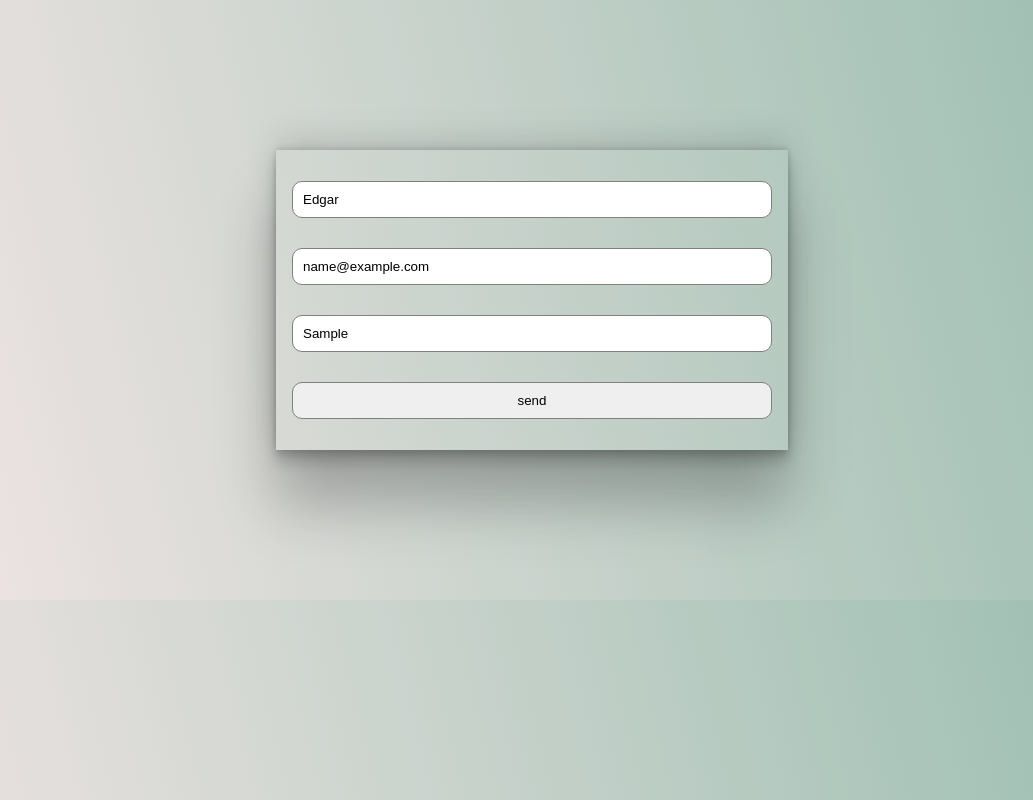
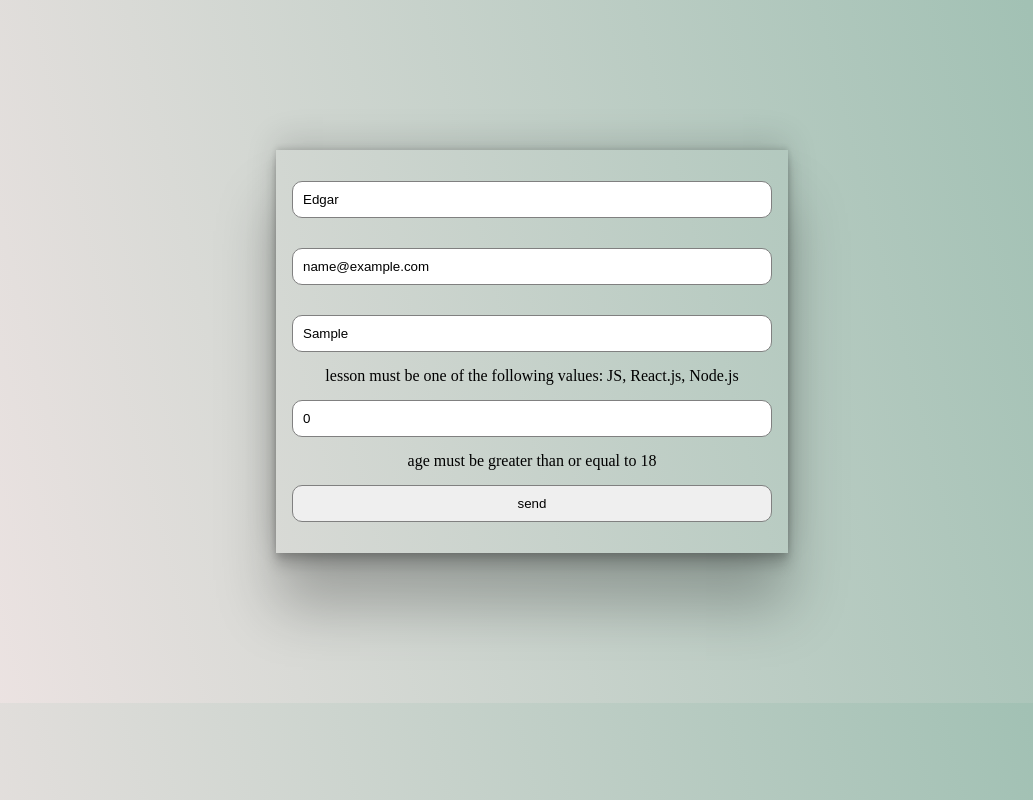
Before and after one commit to BrownEdgar/test, a React (Create React App) app: page / in a window 1280 px wide. Both pictures are taken after typing "name@example.com", "Sample" into the empty fields and a click on the input "send". Shown: the whole page, without its empty margins (108-1141 px from the left). Built offline with nearby package versions, Linux system fonts and the light colour scheme.

Commit message:
formik done

```diff
--- a/package.json
+++ b/package.json
@@ -13,7 +13,8 @@
     "react-dom": "^18.2.0",
     "react-hook-form": "^7.34.2",
     "react-scripts": "^5.0.1",
-    "web-vitals": "^2.1.4"
+    "web-vitals": "^2.1.4",
+    "yup": "^0.32.11"
   },
   "scripts": {
     "start": "react-scripts start",
--- a/src/components/Edgar/Formik/App.js
+++ b/src/components/Edgar/Formik/App.js
@@ -1,59 +1,45 @@
 import React from 'react'
-import { useFormik } from 'formik'
-
+import { Formik, Form, Field, ErrorMessage } from 'formik'
+import * as yup from 'yup'
 import "./App.css"
 
+const validationSchema = yup.object({
+	name: yup.string().required("This field is Required"),
+	email: yup.string().email("Plase set a valid Email").required("This field is Required"),
+	lesson: yup.string().oneOf(["JS", "React.js", "Node.js"]),
+	age: yup.number().min(18).max(63,  "max 63").required("This field is Required"),
+})
+
+
 export default function App() {
-	const formik = useFormik({
-		initialValues: {
-			name: "Edgar",
-			email: "",
-			lesson: "",
-		},
-		onSubmit: values => {
-
-		},
-		validate: (values) => {
-			const errors = {}
-			if (values.name.trim() === "") {
-				errors.name = "Required"
-			} else if (!values.name.match(/^[A-Z]/g)) {
-				errors.name = "The first letter must by UpperCase"
-			}
-			if (values.email.trim() === "") {
-				errors.email = "Required"
-			}
-			if (values.lesson.trim() === "") {
-				errors.lesson = "Required"
-			}
-			return errors
-		}
-	})
-
+	const initialValues ={
+		name: "Edgar",
+		email: "",
+		lesson: "",
+		age: 0
+	}
+	const onSubmit = values => {
+		console.log("form data:", values)
+	}
 	return (
-		<div>
-			<form onSubmit={formik.handleSubmit}>
-				<input
-					type="text"
-					name="name"
-					onChange={formik.handleChange}
-					value={formik.values.name} />
-				{formik.errors.name && <p className='errors'>{formik.errors.name}</p>}
-				<input
-					type="email"
-					name="email"
-					onChange={formik.handleChange}
-					value={formik.values.email} />
-				{formik.errors.email && <p className='errors'>{formik.errors.email}</p>}
-				<input
-					type="text"
-					name="lesson"
-					onChange={formik.handleChange}
-					value={formik.values.lesson} />
-				{formik.errors.lesson && <p className='errors'>{formik.errors.lesson}</p>}
-
+		<Formik
+			onSubmit={onSubmit}
+			initialValues={initialValues}
+			validationSchema={validationSchema}
+			validateOnChange={false}
+			validateOnBlur={true}
+			>
+			<Form>
+				<Field type="text" name='name' id="name" />
+				<ErrorMessage name="name" component="p" />
+				<Field type="email" name='email' id="email" />
+				<ErrorMessage name="email" component="p" />
+				<Field type="text" name='lesson' id="lesson" />
+				<ErrorMessage name="lesson" component="p" />
+				<Field type="number" name='age' id="age" />
+				<ErrorMessage name="age" component="p" />
 				<input type="submit" value="send" />
-			</form>
-		</div>
+			</Form>
+		</Formik>
 	)
 }
```
Also changed, not shown: src/components/Edgar/Formik/FormikReadMe.md (+2 -2 lines), 1 other file (tests, documents, lock files or other folders).
